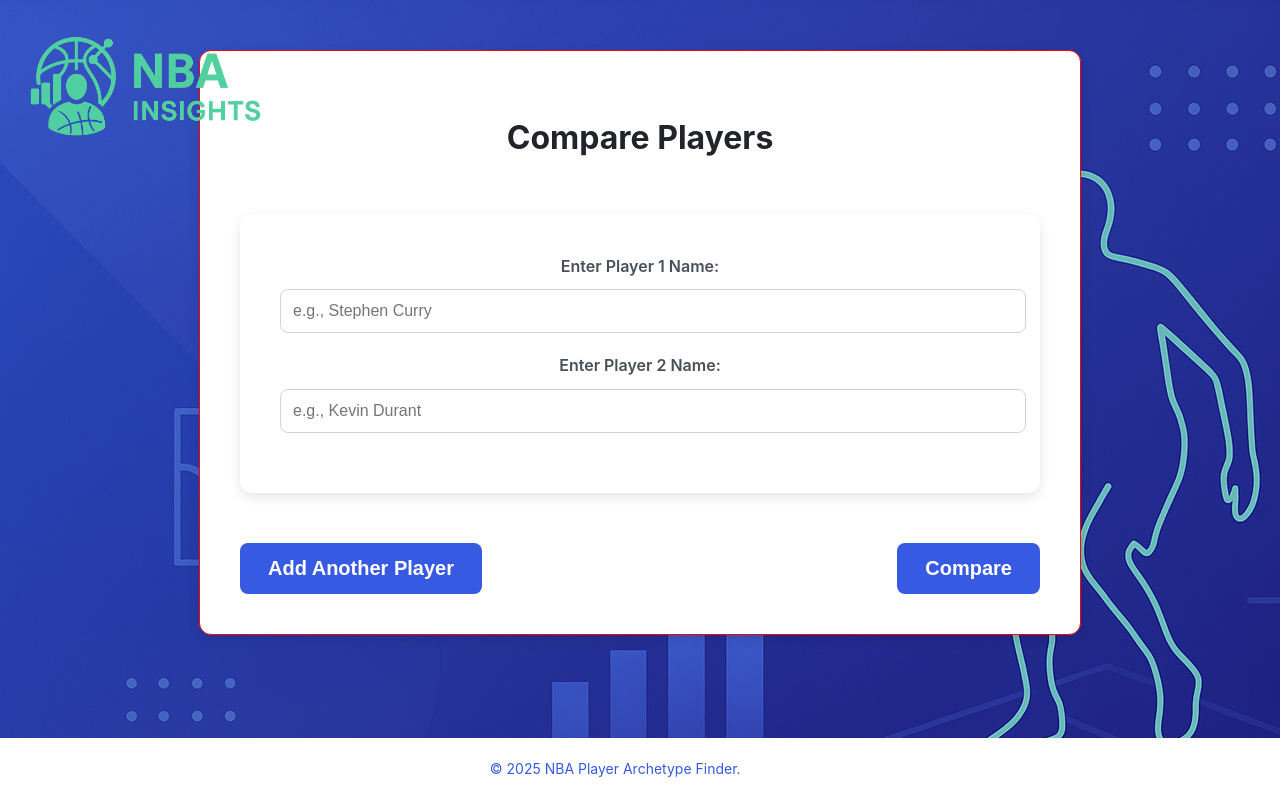
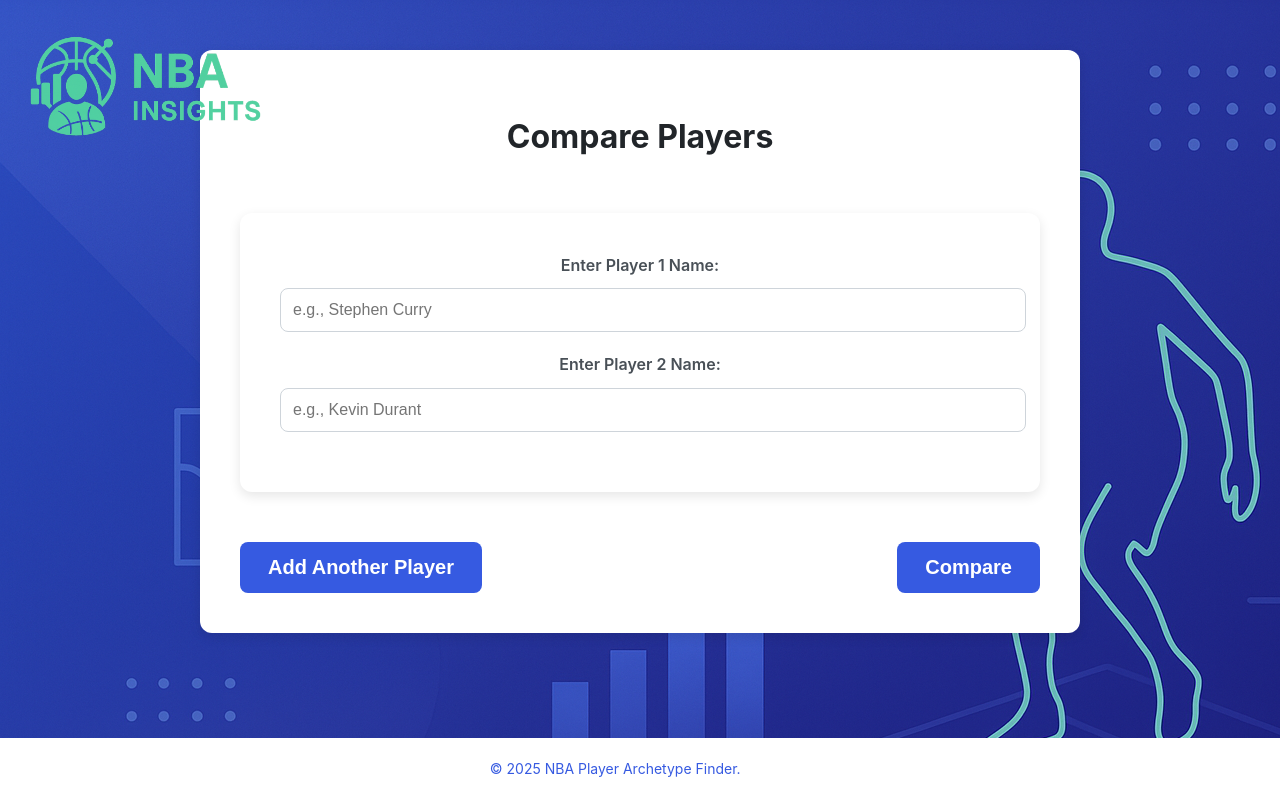
Before and after one commit to Jaynik-S/NBA_Insights, a Flask app: page /compare in a window 1280 px wide. Run offline with Flask 2, Linux system fonts and the light colour scheme.

Commit message:
style: container margin adjustment

```diff
--- a/centroid_clustering.py
+++ b/centroid_clustering.py
@@ -210,7 +210,7 @@ def visualize_clusters(X, cluster_probs, gmm, archetype_mapping):
     colors = plt.cm.viridis(np.linspace(0, 1, len(archetype_mapping)))
 
     # Plot points with cluster colors
-    plt.figure(figsize=(14, 10))
+    plt.figure(figsize=(16, 12))  # Increase figure size for better spacing
 
     # First plot all points with low alpha
     for i, label in enumerate(cluster_labels):
@@ -219,19 +219,25 @@ def visualize_clusters(X, cluster_probs, gmm, archetype_mapping):
     # Then plot centroids
     for i, mean in enumerate(gmm.means_):
         plt.scatter(mean[0], mean[1], color=colors[i], marker='X',
-                   s=200, edgecolor='black', label=archetype_mapping[i])
+                   s=200, edgecolor='black')  # Remove inline labels
 
     plt.title("NBA Player Archetypes using Gaussian Mixture Model", fontsize=16)
     plt.xlabel("Principal Component 1", fontsize=14)
     plt.ylabel("Principal Component 2", fontsize=14)
     plt.grid(True, alpha=0.3)
-    plt.legend(bbox_to_anchor=(1.05, 1), loc='upper left')
-    plt.tight_layout()
+
+    # Create a separate legend with better positioning
+    plt.legend([plt.Line2D([0], [0], marker='X', color='w', markerfacecolor=colors[i],
+                          markersize=15, markeredgecolor='black') for i in range(len(archetype_mapping))],
+              [archetype_mapping[i] for i in range(len(archetype_mapping))],
+              bbox_to_anchor=(1.05, 1), loc='upper left', fontsize=12)
+
+    plt.tight_layout(rect=[0, 0, 0.85, 1])  # Adjust layout to make room for legend
     plt.savefig(os.path.join(OUTPUT_DIR, "cluster_visualization.png"))
     plt.close()
 
     # Create a second visualization showing probability distributions
-    plt.figure(figsize=(14, 10))
+    plt.figure(figsize=(16, 12))  # Increase figure size
 
     # For each point, draw lines to centroids with width proportional to probability
     for i in range(len(X)):
@@ -247,14 +253,20 @@ def visualize_clusters(X, cluster_probs, gmm, archetype_mapping):
 
     for i, mean in enumerate(gmm.means_):
         plt.scatter(mean[0], mean[1], color=colors[i], marker='X',
-                   s=200, edgecolor='black', label=archetype_mapping[i])
+                   s=200, edgecolor='black')  # Remove inline labels
 
     plt.title("NBA Player Archetype Probability Visualization", fontsize=16)
     plt.xlabel("Principal Component 1", fontsize=14)
     plt.ylabel("Principal Component 2", fontsize=14)
     plt.grid(True, alpha=0.3)
-    plt.legend(bbox_to_anchor=(1.05, 1), loc='upper left')
-    plt.tight_layout()
+
+    # Create a separate legend with better positioning
+    plt.legend([plt.Line2D([0], [0], marker='X', color='w', markerfacecolor=colors[i],
+                          markersize=15, markeredgecolor='black') for i in range(len(archetype_mapping))],
+              [archetype_mapping[i] for i in range(len(archetype_mapping))],
+              bbox_to_anchor=(1.05, 1), loc='upper left', fontsize=12)
+
+    plt.tight_layout(rect=[0, 0, 0.85, 1])  # Adjust layout to make room for legend
     plt.savefig(os.path.join(OUTPUT_DIR, "probability_visualization.png"))
     plt.close()
 
--- a/static/style.css
+++ b/static/style.css
@@ -18,8 +18,7 @@ body {
     border-radius: 12px;
     box-shadow: 0 4px 12px rgba(0, 0, 0, 0.1);
     text-align: center;
-    border: 1px red solid;
-    margin-bottom: 100px;
+    margin-bottom: 100px !important;
 }
 
 /* Headings */
@@ -252,13 +251,23 @@ footer a:hover {
     color: var(--secondary);
   }
 
-/* Multi-Player Comparison Styles */
-
-/* Define the main container for the comparison page */
-#players-container {
-    max-width: calc(100vw - 200px); /* Adjust margin as needed */
+  #players-selection {
     margin: 50px auto;
     padding: 40px;
+    background: #fff;
+    border-radius: 12px;
+    box-shadow: 0 4px 12px rgba(0, 0, 0, 0.1);
+    text-align: center;
+}
+
+/* Multi-Player Comparison Styles */
+#players-container {
+    display: block;
+    width: fit-content;
+    max-width: calc(100vw - 200px);
+    min-width: 800px;
+    margin: 50px auto;
+    padding: 0 50px ;
     background: #fff;
     border-radius: 12px;
     box-shadow: 0 4px 12px rgba(0, 0, 0, 0.1);
--- a/templates/compare.html
+++ b/templates/compare.html
@@ -15,7 +15,7 @@
         </a>
         <h1>Compare Players</h1>
         <form action="/compare_players" method="POST">
-            <div id="players-container">
+            <div id="players-selection">
                 <div class="column">
                     <label for="player1_name">Enter Player 1 Name:</label>
                     <input type="text" id="player1_name" name="player1_name" placeholder="e.g., Stephen Curry" required>
```
Also changed, not shown: data/cluster_visualization.png, data/probability_visualization.png.
